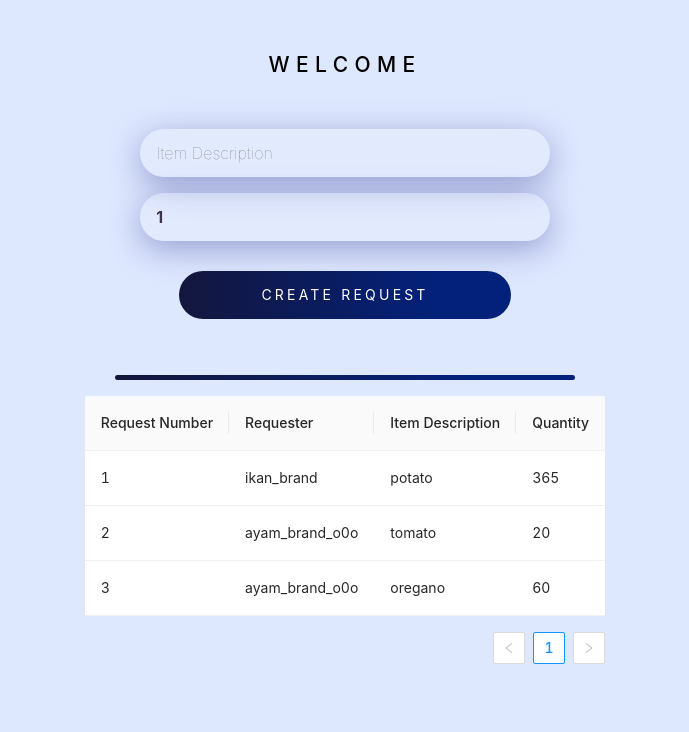
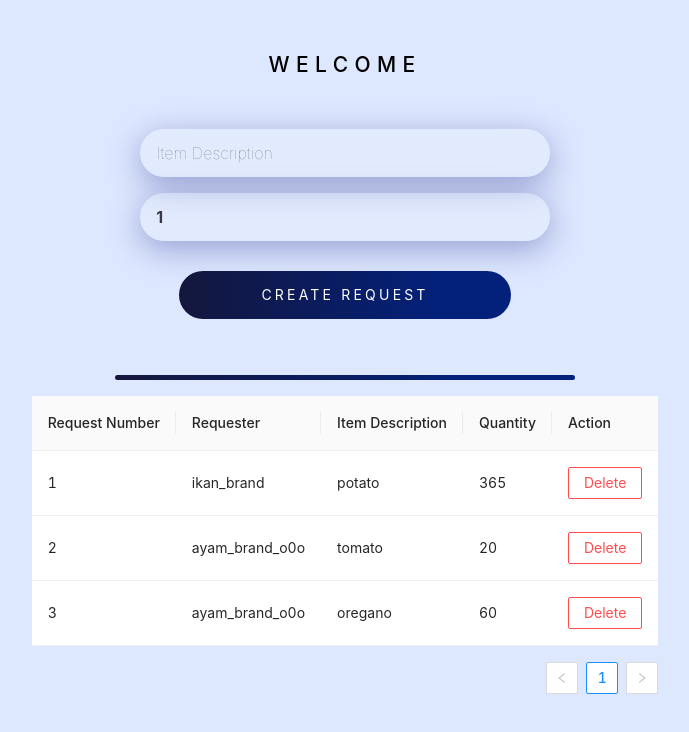
Before and after one commit to jason-ng-zq99/GetThatBread, a React (Create React App) app: page /MakeBorrowRequestPage in a window 1280 px wide. Shown: the top 732 px of the page, without its empty margins (295-984 px from the left). Built offline with nearby package versions, Linux system fonts and the light colour scheme.

Commit message:
Adds delete function for table

```diff
--- a/src/pages/MakeBorrowRequestPage/MakeBorrowRequestPage.tsx
+++ b/src/pages/MakeBorrowRequestPage/MakeBorrowRequestPage.tsx
@@ -1,6 +1,6 @@
 import React, { ChangeEvent, useState } from 'react'
 import 'antd/dist/antd.css'
-import { Table as AntdTable } from 'antd'
+import { Table, Space, Button } from 'antd'
 import {
   MainContainer,
   InputContainer,
@@ -72,8 +72,26 @@ const MakeBorrowRequestPage = () => {
       title: 'Quantity',
       dataIndex: 'quantity',
       key: 'quantity',
-    }
+    },
+    {
+      title: 'Action',
+      key: 'action',
+      render: function actions(itemAffected: ItemProps) {
+        return (
+          <Space size="middle">
+            <Button danger onClick={() => handleDeleteItem(itemAffected)}>
+              Delete
+            </Button>
+          </Space>
+        )
+      },
+    },
   ];
+
+  const handleDeleteItem = (requestToDelete: ItemProps) => {
+    const updatedList = borrowRequests.filter((borrowRequest) => borrowRequest.requestNumber !== requestToDelete.requestNumber)
+    setBorrowRequests(updatedList)
+  }
 
   const handleNewItemDescription = (e: ChangeEvent<HTMLInputElement>) => {
     setItemDescription(e.target.value)
@@ -88,8 +106,8 @@ const MakeBorrowRequestPage = () => {
     requestNumber++
     const newRequest: ItemProps = {
       key: keyNumber,
+      requestNumber: requestNumber,
       requester: 'ayam_brand_o0o',
-      requestNumber: requestNumber,
       quantity: itemQuantity,
       itemDescription: itemName,
     }
@@ -132,7 +150,7 @@ const MakeBorrowRequestPage = () => {
       <HorizontalRule />
     </MainContainer>
     <RequestTableContainer>
-      <AntdTable columns={columns} dataSource={borrowRequests} />
+      <Table columns={columns} dataSource={borrowRequests} />
     </RequestTableContainer>
     </>
   );
```
